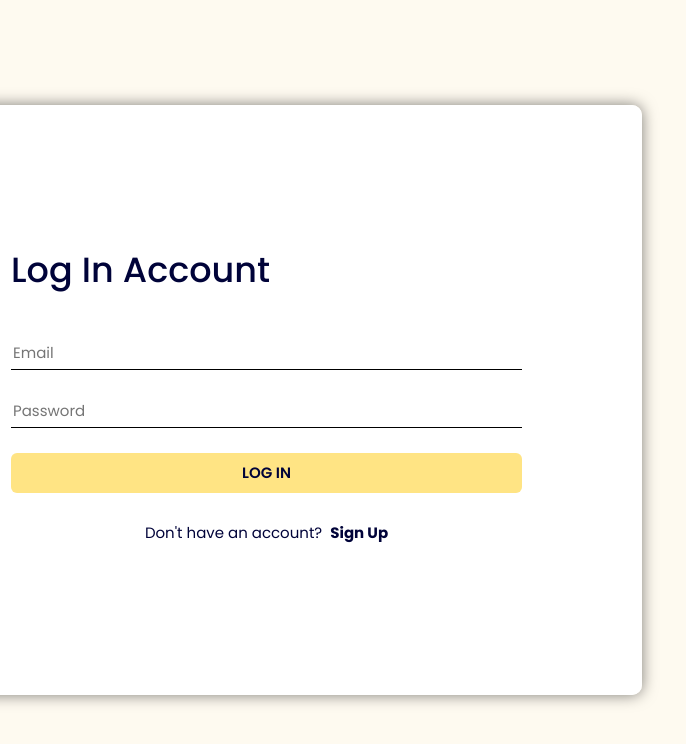
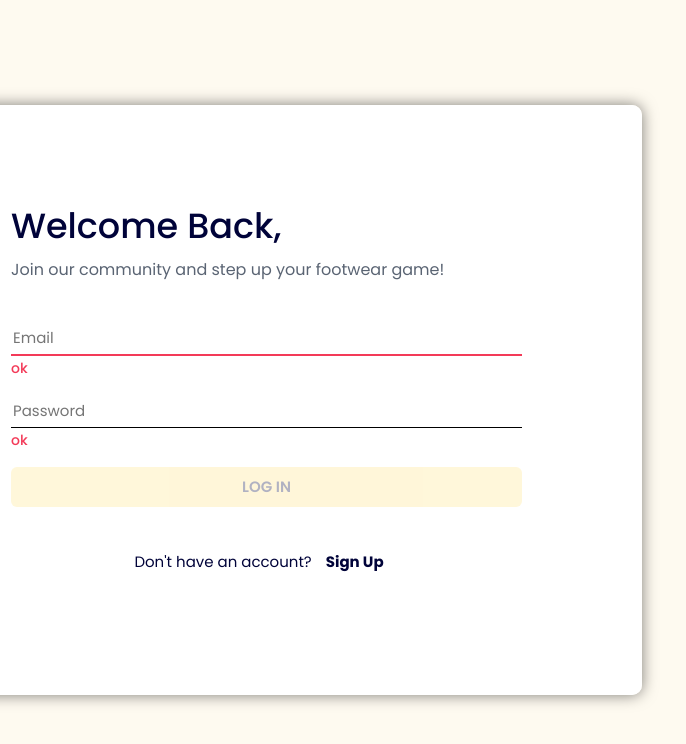
Before and after one commit to sonTungN/sneaker-shop, a website: page pages/sign-in.html in a window 1280 px wide. Shown: the full height of the page, 594-1280 px from the left. Drawn offline with Linux system fonts and the light colour scheme.

Commit message:
chore: modify UI placement and structure for `error` display

```diff
--- a/assets/css/sign-in.css
+++ b/assets/css/sign-in.css
@@ -1,5 +1,6 @@
 * {
   box-sizing: border-box;
+  user-select: none;
 }
 
 :root {
@@ -7,6 +8,7 @@
   --secondary: rgba(255, 228, 132, 1);
   --heading: #000336;
   --description: #5a6473;
+  --error: #f33a58;
 }
 
 html {
@@ -115,38 +117,16 @@ button:hover {
   color: #000339;
 }
 
-/* ========== SOCIAL ACTION ========== */
-/*.form-block .social-action {*/
-/*  display: flex;*/
-/*  justify-content: space-between;*/
-/*  margin-top: 30px;*/
-/*}*/
-
-/*.social-action .social-cta {*/
-/*  display: flex;*/
-/*  align-items: center;*/
-/*  border: 2px solid #a1a1a1;*/
-/*  border-radius: 6px;*/
-/*  padding: 10px 13px;*/
-/*}*/
-
-/*.social-action .social-cta:hover {*/
-/*  opacity: 0.5;*/
-/*}*/
-
-/*.form-block .social-cta .icon {*/
-/*  width: 25px;*/
-/*  height: 25px;*/
-/*  border-radius: 6px;*/
-/*  object-fit: cover;*/
-/*}*/
-
-/*.form-block .social-cta .description {*/
-/*  margin-left: 15px;*/
-/*  font-weight: 500;*/
-/*  font-size: 1.4rem;*/
-/*  color: var(--description);*/
-/*}*/
+.form-block .sub-desc {
+  width: 600px;
+  display: inline-block;
+  max-width: calc(100%);
+  margin-top: 15px;
+  font-weight: 400;
+  font-size: 1.6rem;
+  line-height: 1.5;
+  color: var(--description);
+}
 
 /* ========== FORM BLOCK ========== */
 .form-block {
@@ -156,26 +136,12 @@ button:hover {
 }
 
 .form-block .sign-in-form {
-  /*position: relative;*/
-  margin-top: 50px;
+  margin-top: 40px;
 }
 
-/*.form-block .form::before {*/
-/*  position: absolute;*/
-/*  content: "- OR -";*/
-/*  top: -45px;*/
-/*  left: 50%;*/
-/*  transform: translateX(-50%);*/
-/*  font-weight: 600;*/
-/*  font-size: 1.5rem;*/
-/*  line-height: 2;*/
-/*  color: #000339;*/
-/*}*/
-
-.form-block .sign-in-form input,
-.form-block .sign-in-form button {
+.form-block .sign-in-form .form-control,
+.form-block .sign-in-form .submit-btn {
   width: 100%;
-  margin-bottom: 25px;
   border: none;
   outline: none;
   font-weight: 400;
@@ -184,7 +150,15 @@ button:hover {
   color: #000339;
 }
 
-.form-block .form-group input {
+.form-group .form-message {
+  display: inline-block;
+  margin: 5px 0 20px;
+  font-size: 1.4rem;
+  font-weight: 500;
+  color: var(--error);
+}
+
+.form-block .form-group .form-control {
   border-bottom: 1px solid black;
 }
 
@@ -197,6 +171,7 @@ button:hover {
 }
 
 .form-block .sign-up-option {
+  margin-top: 25px;
   font-weight: 400;
   font-size: 1.5rem;
   line-height: 2;
@@ -205,13 +180,25 @@ button:hover {
 }
 
 .form-block .sign-up-option a {
-  margin-left: 4px;
+  display: inline-block;
+  margin-left: -5px;
   font-weight: 700;
+  padding: 15px;
   color: #000339;
 }
 
+/* ========== INVALID INPUT ========== */
+.form-block .form-group.invalid .form-control {
+  color: var(--error);
+}
+
+.form-block .form-group.invalid .form-control {
+  border-color: var(--error);
+  border-width: 2px;
+}
+
 /* ========== BUTTON LOCKED ========== */
-.form:has(:invalid) .submit-btn {
+.sign-in-form:has(.invalid) .submit-btn {
   opacity: 0.3;
   pointer-events: none;
 }
--- a/pages/sign-in.html
+++ b/pages/sign-in.html
@@ -139,26 +139,10 @@
           </div>
 
           <div class="form-block">
-            <h2 class="sub-heading">Log In Account</h2>
-            <!--<div class="social-action">-->
-            <!--  <a class="social-cta" href="#!">-->
-            <!--    <img-->
-            <!--      alt="Sign in Google"-->
-            <!--      class="icon"-->
-            <!--      src="../assets/icon/google-icon.svg"-->
-            <!--    />-->
-            <!--    <div class="description">Continue with Google</div>-->
-            <!--  </a>-->
-
-            <!--  <a class="social-cta" href="#!">-->
-            <!--    <img-->
-            <!--      alt="Sign in Facebook"-->
-            <!--      class="icon"-->
-            <!--      src="../assets/icon/facebook-icon.svg"-->
-            <!--    />-->
-            <!--    <div class="description">Continue with Facebook</div>-->
-            <!--  </a>-->
-            <!--</div>-->
+            <h2 class="sub-heading">Welcome Back,</h2>
+            <p class="sub-desc">
+              Join our community and step up your footwear game!
+            </p>
 
             <!-- FORM -->
             <form
@@ -168,10 +152,11 @@
               id="sign-in"
               method="post"
             >
-              <div class="form-group">
+              <div class="form-group invalid">
                 <label for="email">
                   <input
                     autofocus
+                    class="form-control"
                     id="email"
                     name="email"
                     placeholder="Email"
@@ -179,11 +164,13 @@
                     type="email"
                   />
                 </label>
+                <span class="form-message">ok</span>
               </div>
 
               <div class="form-group">
                 <label for="password">
                   <input
+                    class="form-control"
                     id="password"
                     name="password"
                     pattern="^(?=.*[A-Z])(?=.*\d)[A-Za-z\d]{5,15}$"
@@ -192,6 +179,7 @@
                     type="password"
                   />
                 </label>
+                <span class="form-message">ok</span>
                 <!--5 < length < 15, at least 1 cap 1 num, no special-->
               </div>
 
```
